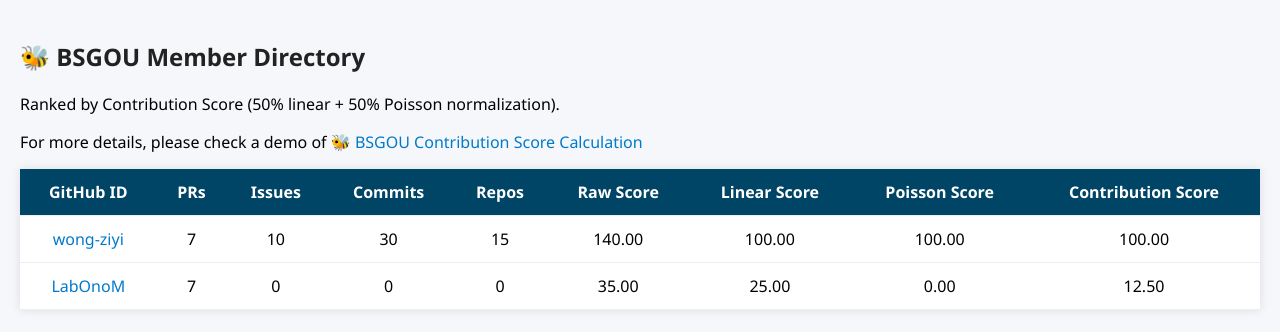
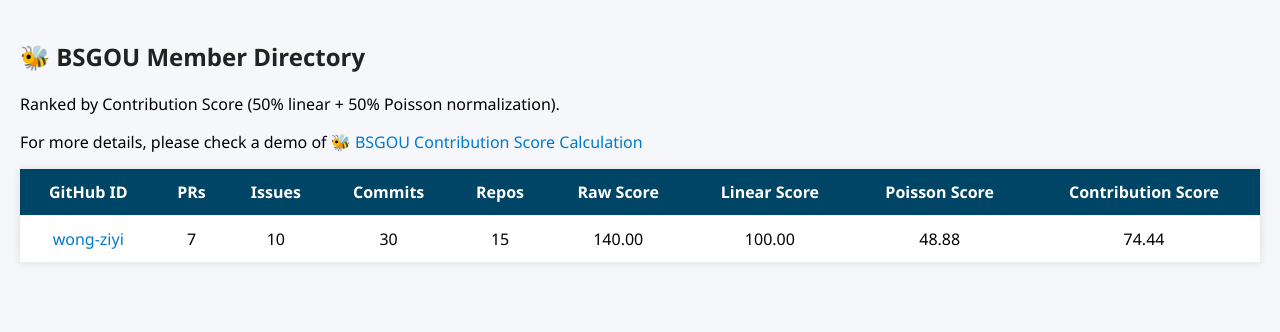
Before and after one commit to LabOnoM/LabOnoM.github.io, a Jekyll site: the page members.html, which Jekyll copies as it is, in a window 1280 px wide. Shown: the top 332 px of the page. Built offline with Jekyll 4.4.1, drawn with Linux system fonts in a browser that asks for light colours.

Commit message:
Update members.html

```diff
--- a/members.html
+++ b/members.html
@@ -18,7 +18,7 @@
   <h2>🐝 BSGOU Member Directory</h2>
   <p>Ranked by Contribution Score (50% linear + 50% Poisson normalization).</p>
   <p>For more details, please check a demo of
-     <a href="https://www.bs-gou.com/sources/BSGOU_Contribution_Score.html" target="_blank">
+     <a href="https://www.bs-gou.com/2025/06/12/BSGOU-Contribution-Score.html" target="_blank">
      🐝 BSGOU Contribution Score Calculation</a></p>
   <table>
     <thead>
@@ -43,19 +43,8 @@
   <td>15</td>
   <td>140.00</td>
   <td>100.00</td>
-  <td>100.00</td>
-  <td>100.00</td>
-</tr>
-<tr>
-  <td><a href="https://github.com/LabOnoM" target="_blank">LabOnoM</a></td>
-  <td>7</td>
-  <td>0</td>
-  <td>0</td>
-  <td>0</td>
-  <td>35.00</td>
-  <td>25.00</td>
-  <td>0.00</td>
-  <td>12.50</td>
+  <td>48.88</td>
+  <td>74.44</td>
 </tr>
     </tbody>
   </table>
```
